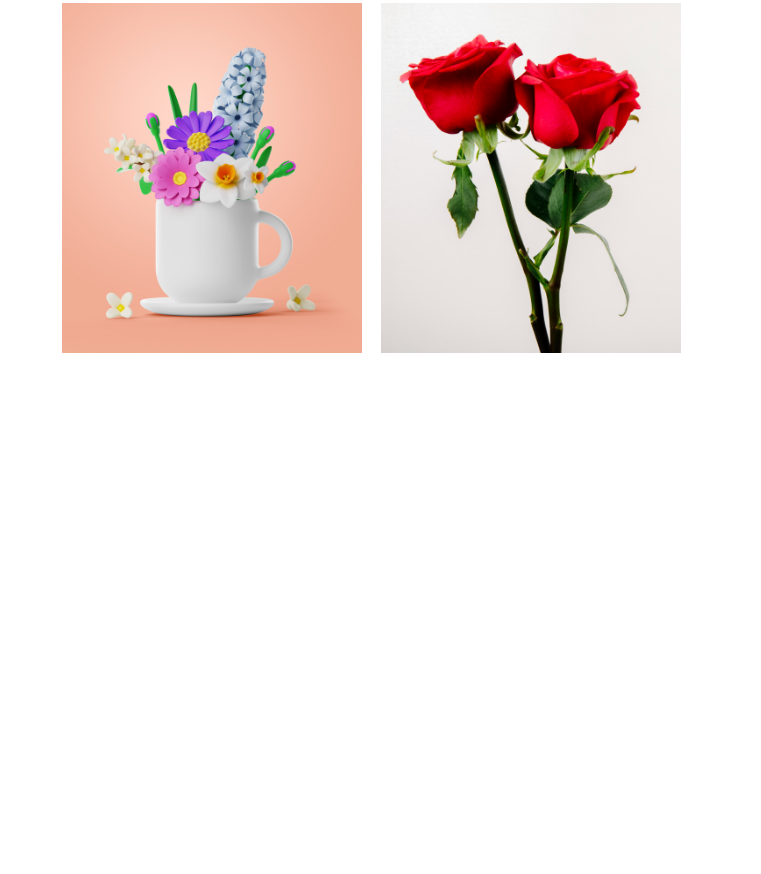
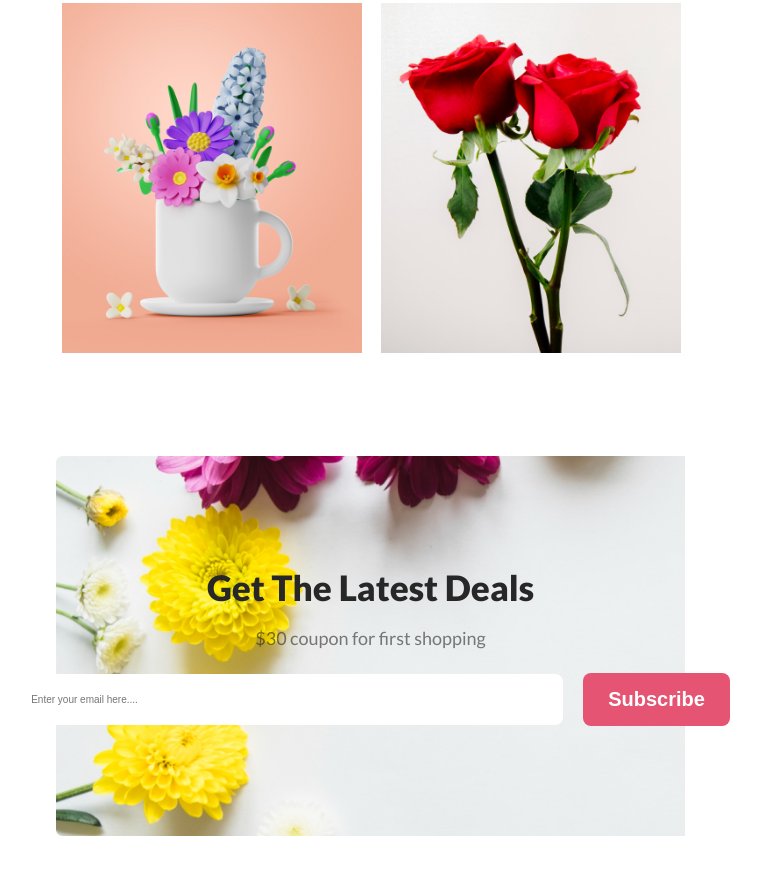
Before and after one commit to CodeWithIfty/flower-website, a plain HTML site: page index.html in a window 1280 px wide. Shown: the part 2970-3844 px from the top of the page, without its empty margins (261-1022 px from the left). Before the commit the page ends 3376 px from the top, so only its background shows below. Drawn offline with Linux system fonts and the light colour scheme.

Commit message:
added Latest deal section

```diff
--- a/index.html
+++ b/index.html
@@ -72,7 +72,7 @@
 
       <!-- Hot Deal Section Start -->
 
-      <section class="dealSection">
+      <section class="hotDeal">
         <div class="deal-container">
           <div class="deal-text-content">
             <h1 class="section-title">Hot Deal ! Sale Up To 25% <span>Off</span></h1>
@@ -98,6 +98,20 @@
           </div>
         </div>
       </section>
+
+      <!-- Latest Deal Section Start -->
+      <section class="latestDeal">
+        <div class="latestDeal-container">
+          <div class="latestDeal-content">
+            <h1 class="section-title">Get The Latest Deals</h1>
+            <p class="description">$30 coupon for first shopping</p>
+            <form action="" class="latestDeal-form" >
+              <input type="email" placeholder="Enter your email here...." class="email-input">
+              <input type="submit" value="Subscribe" class="btn">
+            </form>
+        </div>
+        </div>
+      </section>
     </main>
 
       <!-- Footer Section Start -->
--- a/style.css
+++ b/style.css
@@ -166,3 +166,33 @@ body{
     height: 350px;
     margin-right: 15px;
 }
+
+/* Latest Deal Section Styling Start */
+.latestDeal-container{
+    margin: 100px 334px 100px 317px;
+    text-align: center;
+    background-image: url('./Assets/Rectangle\ 9.png');
+    background-repeat: no-repeat;
+    background-size: cover;
+    height: 380px ;
+    display: flex;
+    justify-content: center;
+    align-items: center;
+}
+.latestDeal-form{
+    display: flex;
+    align-items: center;
+    margin-top: 20px;
+}
+.latestDeal-form > input[type="email"]{
+    padding: 20px 400px 20px 20px ;
+    border: none;
+    text-align: left;
+    border-radius: 8px;
+    margin-right: 20px;
+    font-size: 10px;
+
+}
+.latestDeal-form > input[type="submit"]{
+    padding: 15px 25px 15px 25px;
+}
```
